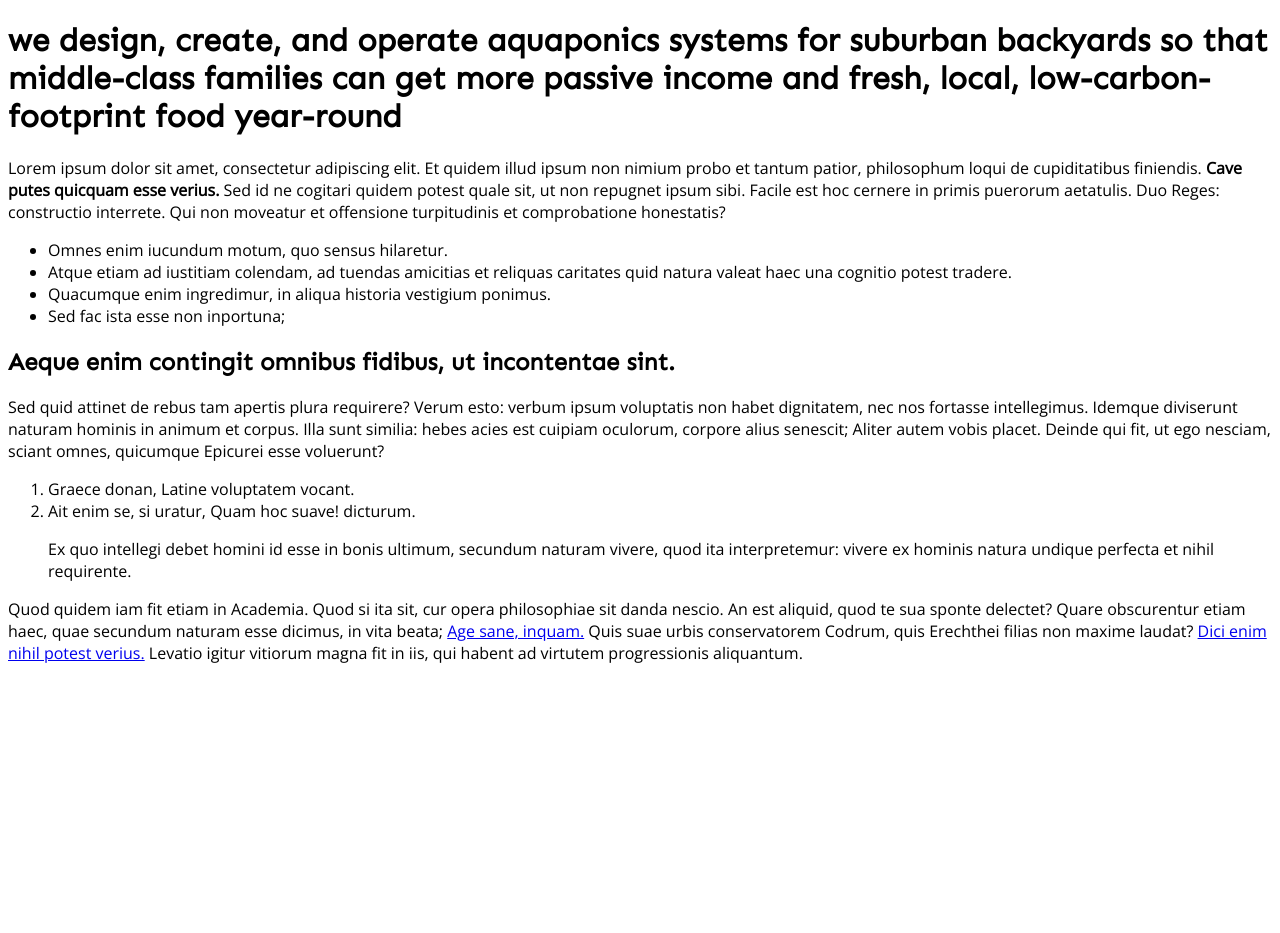
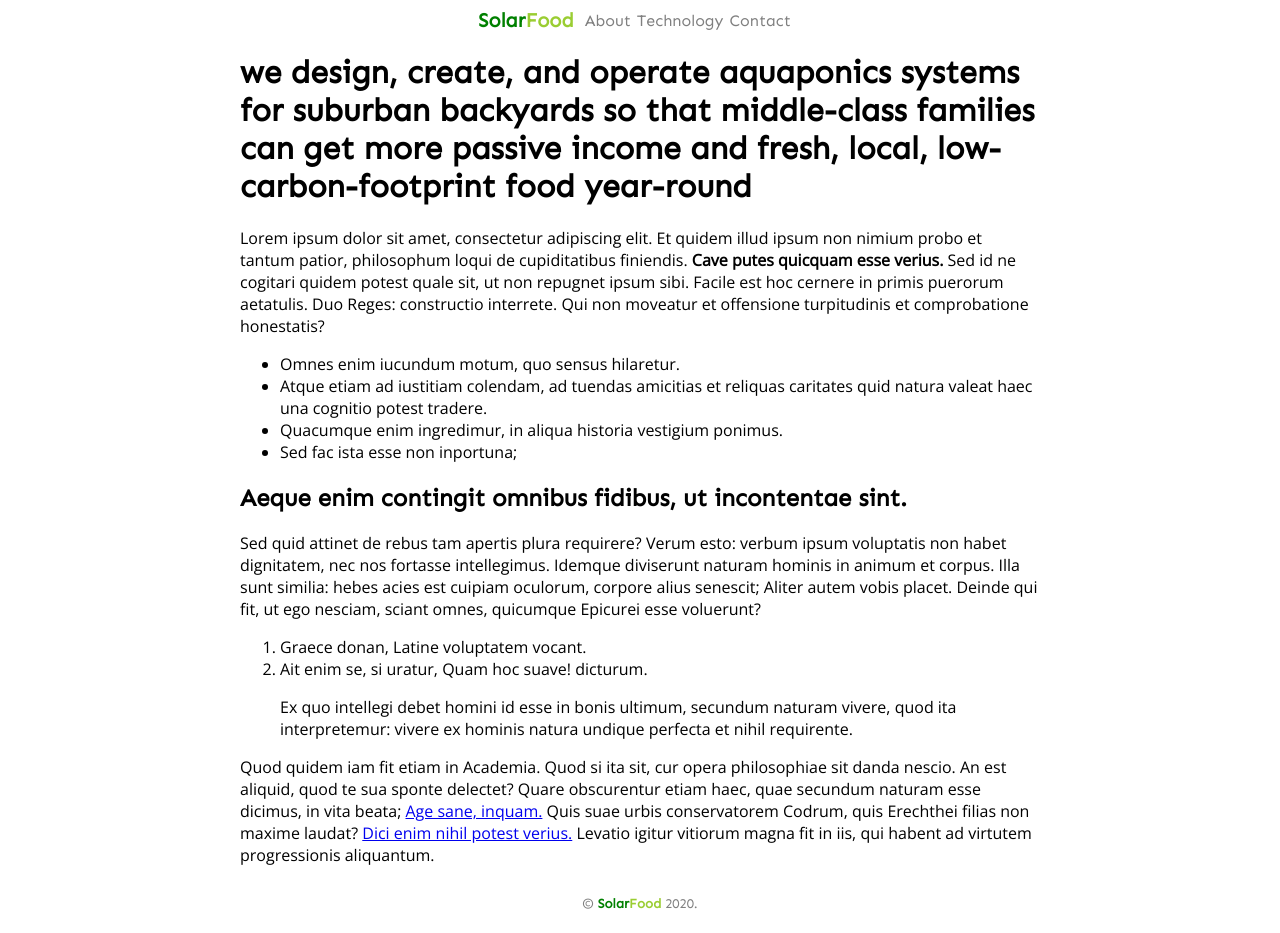
Before and after one commit to BrennanColberg/solar-food, a React (Create React App) app: page /#/ in a window 1280 px wide. Before the commit the page ends 800 px from the top, so only its background shows below. Built offline with nearby package versions, Linux system fonts and the light colour scheme.

Commit message:
logo, header, footer, scss: colors & basic layout

```diff
--- a/src/App.scss
+++ b/src/App.scss
@@ -3,6 +3,10 @@
 :root {
 	--title-font: "Sen", serif;
 	--body-font: "Open Sans", sans-serif;
+
+	--color-main: yellowgreen;
+	--color-main-dark: green;
+	--color-gray: gray;
 
 	font-family: var(--body-font);
 }
@@ -15,3 +19,43 @@ h5,
 h6 {
 	font-family: var(--title-font);
 }
+
+main {
+	max-width: 800px;
+	width: 90vw;
+	margin: auto;
+}
+
+header,
+footer {
+	display: flex;
+	flex-flow: row wrap;
+	justify-content: center;
+	align-items: center;
+	margin: auto;
+	font-family: var(--title-font);
+	color: var(--color-gray);
+}
+
+header {
+	a {
+		text-decoration: none;
+		color: inherit;
+	}
+	.logo {
+		font-size: 15pt;
+	}
+	nav {
+		margin: 2px 8px;
+		* {
+			margin: 0 3px;
+		}
+	}
+}
+
+footer {
+	.logo {
+		display: inline;
+	}
+	font-size: 10pt;
+}
--- a/src/components/Footer.js
+++ b/src/components/Footer.js
@@ -1,3 +1,11 @@
 import React from "react";
 
-export default _ => null;
+import Logo from "./Logo";
+
+export default _ => (
+	<>
+		<p>
+			&copy; <Logo /> {new Date().getFullYear()}.
+		</p>
+	</>
+);
--- a/src/components/Header.js
+++ b/src/components/Header.js
@@ -1,3 +1,17 @@
 import React from "react";
+import { Link } from "react-router-dom";
 
-export default _ => null;
+import Logo from "./Logo";
+
+export default _ => (
+	<>
+		<Link to="/">
+			<Logo />
+		</Link>
+		<nav>
+			<Link to="/about">About</Link>
+			<Link to="/technology">Technology</Link>
+			<Link to="/contact">Contact</Link>
+		</nav>
+	</>
+);
--- /dev/null
+++ b/src/components/Logo.js
@@ -0,0 +1,10 @@
+import "./Logo.scss";
+
+import React from "react";
+
+export default _ => (
+	<div className="logo">
+		<span className="solar">Solar</span>
+		<span className="food">Food</span>
+	</div>
+);
--- /dev/null
+++ b/src/components/Logo.scss
@@ -0,0 +1,12 @@
+.logo {
+	font-family: var(--title-font);
+	text-transform: none;
+	text-decoration: none;
+	font-weight: bold;
+	.solar {
+		color: var(--color-main-dark);
+	}
+	.food {
+		color: var(--color-main);
+	}
+}
```
Also changed, not shown: 18 other files (tests, documents, lock files or other folders).
